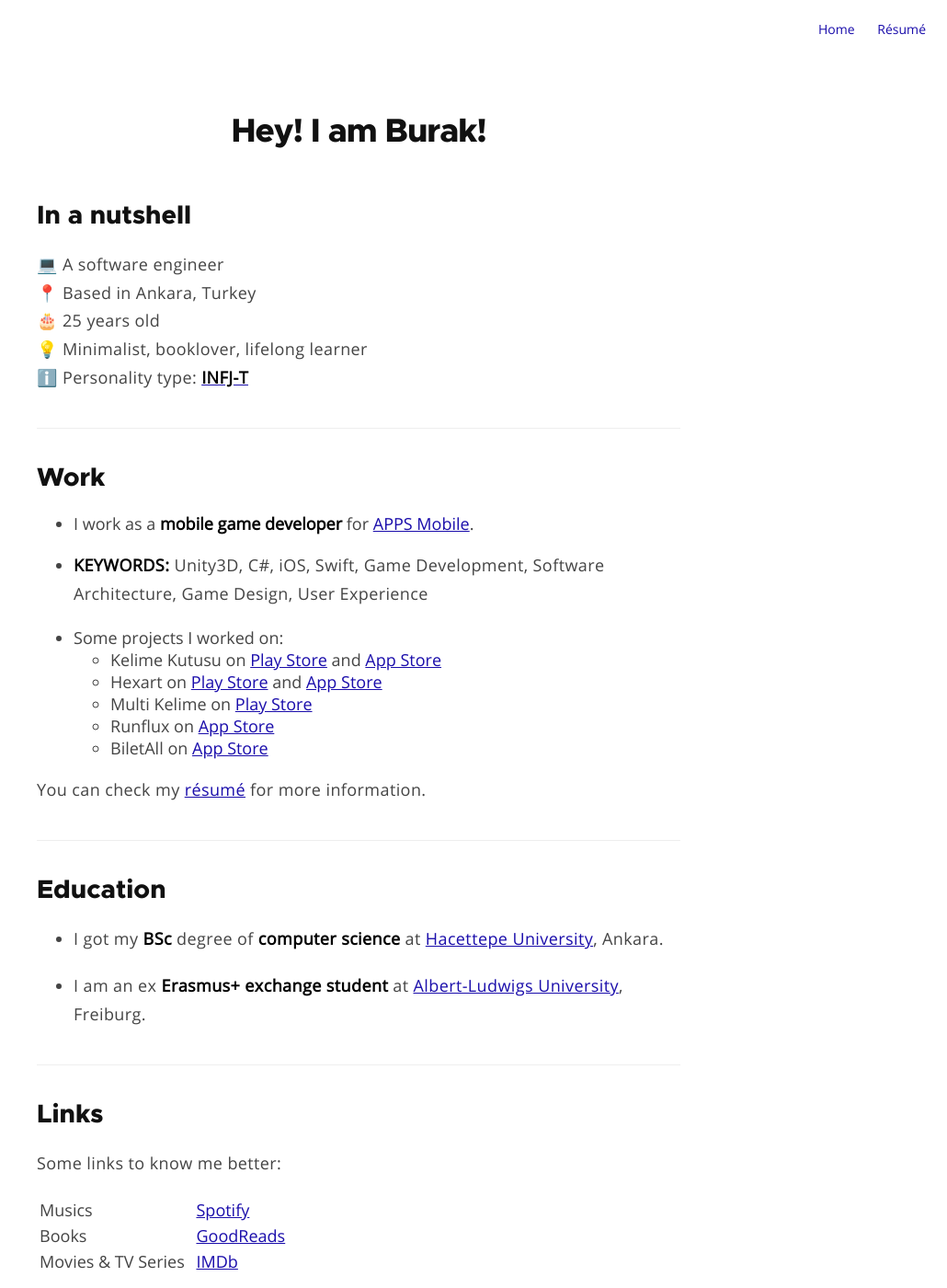
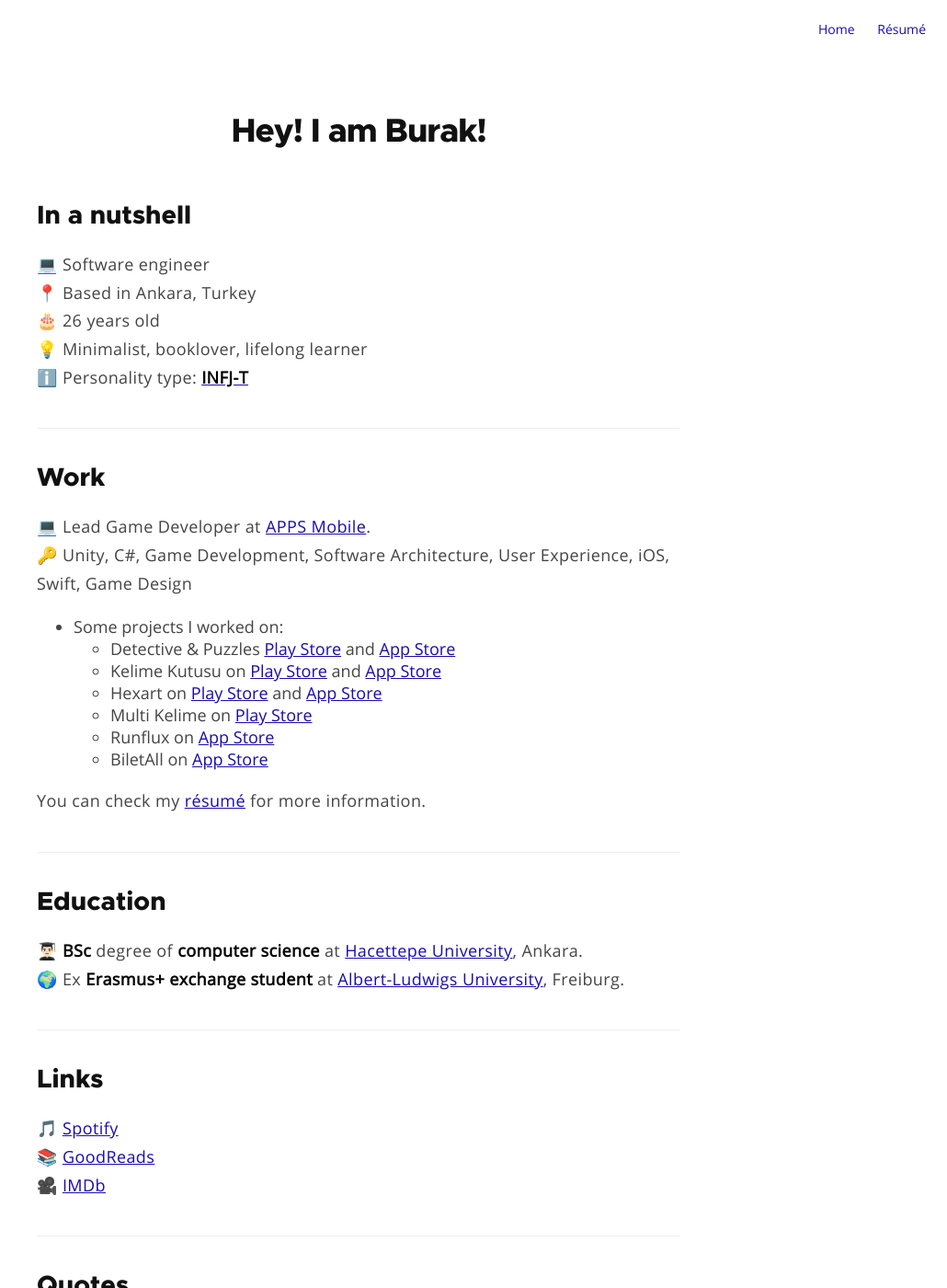
Before and after one commit to burakekici/burakekici.github.io, a Jekyll site: the page built from about.md, in a window 1280 px wide and 1400 px high. Shown: the whole window at 92% size, without its empty margins (250-1280 px from the left). Built offline with Jekyll 4.4.1, drawn with Linux system fonts in a browser that asks for light colours.

Commit message:
About page is updated.

```diff
--- a/about.md
+++ b/about.md
@@ -8,11 +8,11 @@
 
 ## In a nutshell
 
-💻 A software engineer
+💻 Software engineer
 <br>
 📍 Based in Ankara, Turkey
 <br>
-🎂 25 years old
+🎂 26 years old
 <br>
 💡 Minimalist, booklover, lifelong learner
 <br>
@@ -22,11 +22,12 @@
 
 ## Work
 
-* I work as a **mobile game developer** for [APPS Mobile][3].
-* **KEYWORDS:** Unity3D, C#, iOS, Swift, Game Development, Software Architecture, Game Design, User Experience
-
+💻 Lead Game Developer at [APPS Mobile][3].
+<br>
+🔑 Unity, C#, Game Development, Software Architecture, User Experience, iOS, Swift, Game Design
 
 * Some projects I worked on:
+  * Detective & Puzzles [Play Store](https://play.google.com/store/apps/details?id=tr.com.apps.detective.puzzle.mystery) and [App Store](https://apps.apple.com/tr/app/detective-puzzles-mystery/id1497671053)
   * Kelime Kutusu on [Play Store](https://play.google.com/store/apps/details?id=tr.com.apps.kk) and [App Store](https://itunes.apple.com/tr/app/kelimekutusu/id1464140890)
   * Hexart on [Play Store](https://play.google.com/store/apps/details?id=tr.com.apps.hexart) and [App Store](https://itunes.apple.com/tr/app/hexart/id1455322595)
   * Multi Kelime on [Play Store](https://play.google.com/store/apps/details?id=com.bif.multikelime)
@@ -39,19 +40,19 @@
 
 ## Education
 
-* I got my **BSc** degree of **computer science**  at [Hacettepe University][1], Ankara.
-
-* I am an ex **Erasmus+ exchange student** at [Albert-Ludwigs University][2], Freiburg.
+👨🏻‍🎓 **BSc** degree of **computer science**  at [Hacettepe University][1], Ankara.
+<br>
+🌍 Ex **Erasmus+ exchange student** at [Albert-Ludwigs University][2], Freiburg.
 
 ---
 
 ## Links
 
-Some links to know me better:
-
-| Musics                        || [Spotify][4] |
-| Books                         || [GoodReads][5] |
-| Movies & TV Series   || [IMDb][6] |
+🎵 [Spotify][4]
+<br>
+📚 [GoodReads][5]
+<br>
+🎥 [IMDb][6]
 
 ---
 
```
